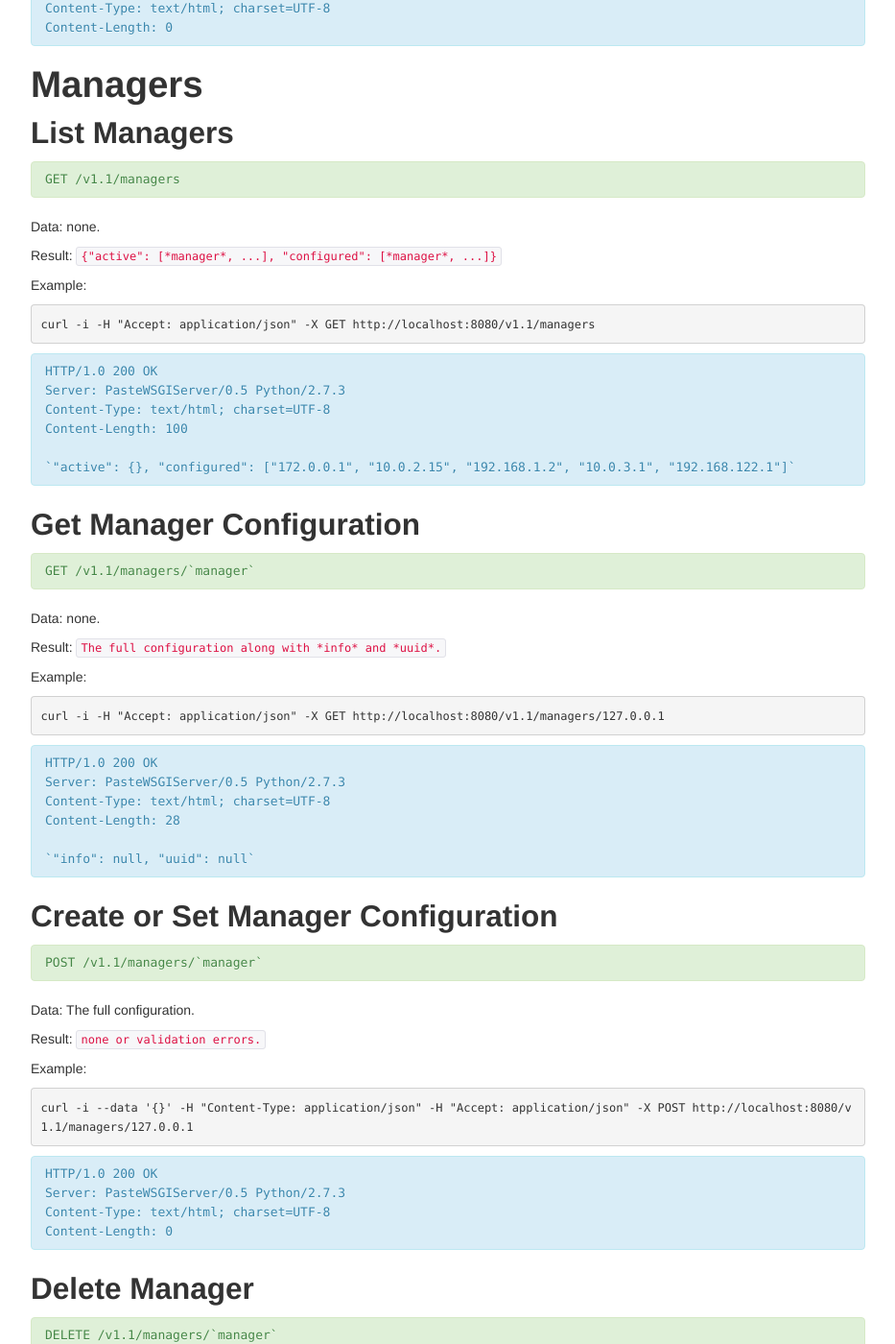
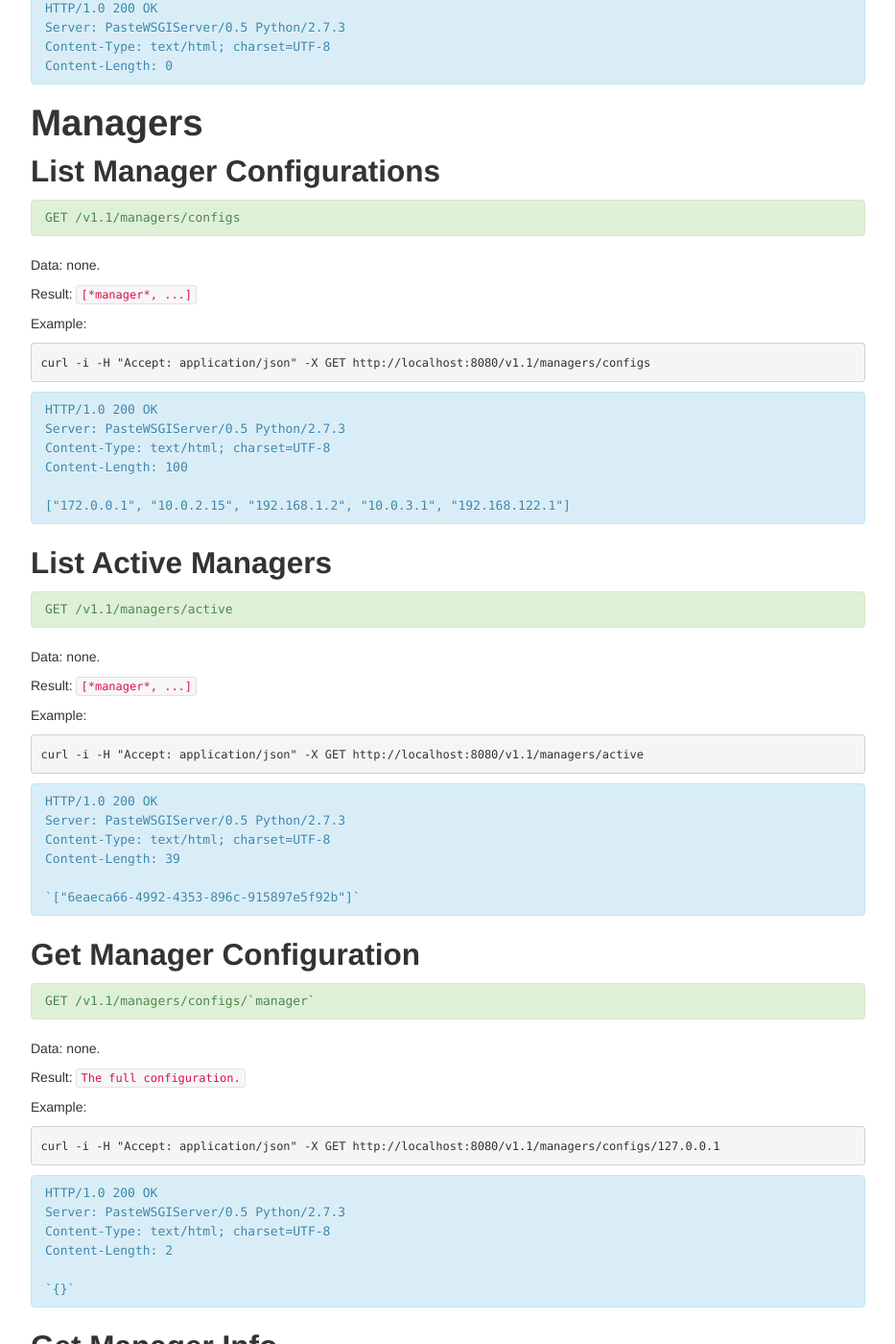
Before and after one commit to gridcentric/reactor-docs, a Jekyll site: the page built from docs/api-reference.md, in a window 1280 px wide and 1400 px high, scrolled down 5113 px. Shown: the whole window at 96% size, without its empty margins (323-1256 px from the left). Built offline with Jekyll 4.4.1, drawn with Linux system fonts in a browser that asks for light colours; some of the changed text lies outside the part shown.

Commit message:
Updating manager API specification.

```diff
--- a/docs/api-reference.md
+++ b/docs/api-reference.md
@@ -243,19 +243,19 @@ Content-Length: 0
 
 # Managers
 
-## List Managers
+## List Manager Configurations
 
 <pre class="alert alert-success">
-GET /v1.1/managers
+GET /v1.1/managers/configs
 </pre>
 
 Data: none.
 
-Result: `{"active": [*manager*, ...], "configured": [*manager*, ...]}`
+Result: `[*manager*, ...]`
 
 Example:
 
-    curl -i -H "Accept: application/json" -X GET http://localhost:8080/v1.1/managers
+    curl -i -H "Accept: application/json" -X GET http://localhost:8080/v1.1/managers/configs
 
 <pre class="alert alert-info">
 HTTP/1.0 200 OK
@@ -263,36 +263,82 @@ Server: PasteWSGIServer/0.5 Python/2.7.3
 Content-Type: text/html; charset=UTF-8
 Content-Length: 100
 
-`"active": {}, "configured": ["172.0.0.1", "10.0.2.15", "192.168.1.2", "10.0.3.1", "192.168.122.1"]`
+["172.0.0.1", "10.0.2.15", "192.168.1.2", "10.0.3.1", "192.168.122.1"]
+</pre>
+
+## List Active Managers
+
+<pre class="alert alert-success">
+GET /v1.1/managers/active
+</pre>
+
+Data: none.
+
+Result: `[*manager*, ...]`
+
+Example:
+
+    curl -i -H "Accept: application/json" -X GET http://localhost:8080/v1.1/managers/active
+
+<pre class="alert alert-info">
+HTTP/1.0 200 OK
+Server: PasteWSGIServer/0.5 Python/2.7.3
+Content-Type: text/html; charset=UTF-8
+Content-Length: 39
+
+`["6eaeca66-4992-4353-896c-915897e5f92b"]`
 </pre>
 
 ## Get Manager Configuration
 
 <pre class="alert alert-success">
-GET /v1.1/managers/`manager`
+GET /v1.1/managers/configs/`manager`
 </pre>
 
 Data: none.
 
-Result: `The full configuration along with *info* and *uuid*.`
+Result: `The full configuration.`
 
 Example:
 
-    curl -i -H "Accept: application/json" -X GET http://localhost:8080/v1.1/managers/127.0.0.1
+    curl -i -H "Accept: application/json" -X GET http://localhost:8080/v1.1/managers/configs/127.0.0.1
 
 <pre class="alert alert-info">
 HTTP/1.0 200 OK
 Server: PasteWSGIServer/0.5 Python/2.7.3
 Content-Type: text/html; charset=UTF-8
-Content-Length: 28
+Content-Length: 2
 
-`"info": null, "uuid": null`
+`{}`
+</pre>
+
+## Get Manager Info
+
+<pre class="alert alert-success">
+GET /v1.1/managers/active/`manager`
+</pre>
+
+Data: none.
+
+Result: `{"name":*name*, "clouds":[*cloud*, ...], "loadbalancers":[*loadbalancer*, ...], ...}`
+
+Example:
+
+    curl -i -H "Accept: application/json" -X GET http://localhost:8080/v1.1/managers/active/6eaeca66-4992-4353-896c-915897e5f92b
+
+<pre class="alert alert-info">
+HTTP/1.0 200 OK
+Server: PasteWSGIServer/0.5 Python/2.7.3
+Content-Type: text/html; charset=UTF-8
+Content-Length: 39
+
+`{"name":"127.0.0.1", ...}`
 </pre>
 
 ## Create or Set Manager Configuration
 
 <pre class="alert alert-success">
-POST /v1.1/managers/`manager`
+POST /v1.1/managers/configs/`manager`
 </pre>
 
 Data: The full configuration.
@@ -301,7 +347,7 @@ Result: `none or validation errors.`
 
 Example:
 
-    curl -i --data '{}' -H "Content-Type: application/json" -H "Accept: application/json" -X POST http://localhost:8080/v1.1/managers/127.0.0.1
+    curl -i --data '{}' -H "Content-Type: application/json" -H "Accept: application/json" -X POST http://localhost:8080/v1.1/managers/configs/127.0.0.1
 
 <pre class="alert alert-info">
 HTTP/1.0 200 OK
@@ -310,10 +356,10 @@ Content-Type: text/html; charset=UTF-8
 Content-Length: 0
 </pre>
 
-## Delete Manager
+## Delete Manager Configuration
 
 <pre class="alert alert-success">
-DELETE /v1.1/managers/`manager`
+DELETE /v1.1/managers/configs/`manager`
 </pre>
 
 Data: none.
@@ -322,7 +368,7 @@ Result: `none.`
 
 Example:
 
-    curl -i -H "Accept: application/json" -X DELETE http://localhost:8080/v1.1/managers/127.0.0.1
+    curl -i -H "Accept: application/json" -X DELETE http://localhost:8080/v1.1/managers/configs/127.0.0.1
 
 <pre class="alert alert-info">
 HTTP/1.0 200 OK
@@ -334,7 +380,7 @@ Content-Length: 0
 ## Get Manager Log
 
 <pre class="alert alert-success">
-GET /v1.1/managers/`manager`/log?since=`since`
+GET /v1.1/managers/log/`manager`?since=`since`
 </pre>
 
 Data: none.
@@ -343,7 +389,7 @@
 
 Example:
 
-    curl -i -H "Accept: application/json" -X GET http://localhost:8080/v1.1/managers/127.0.0.1/log
+    curl -i -H "Accept: application/json" -X GET http://localhost:8080/v1.1/managers/log/127.0.0.1
 
 <pre class="alert alert-info">
 TTP/1.0 200 OK
```
